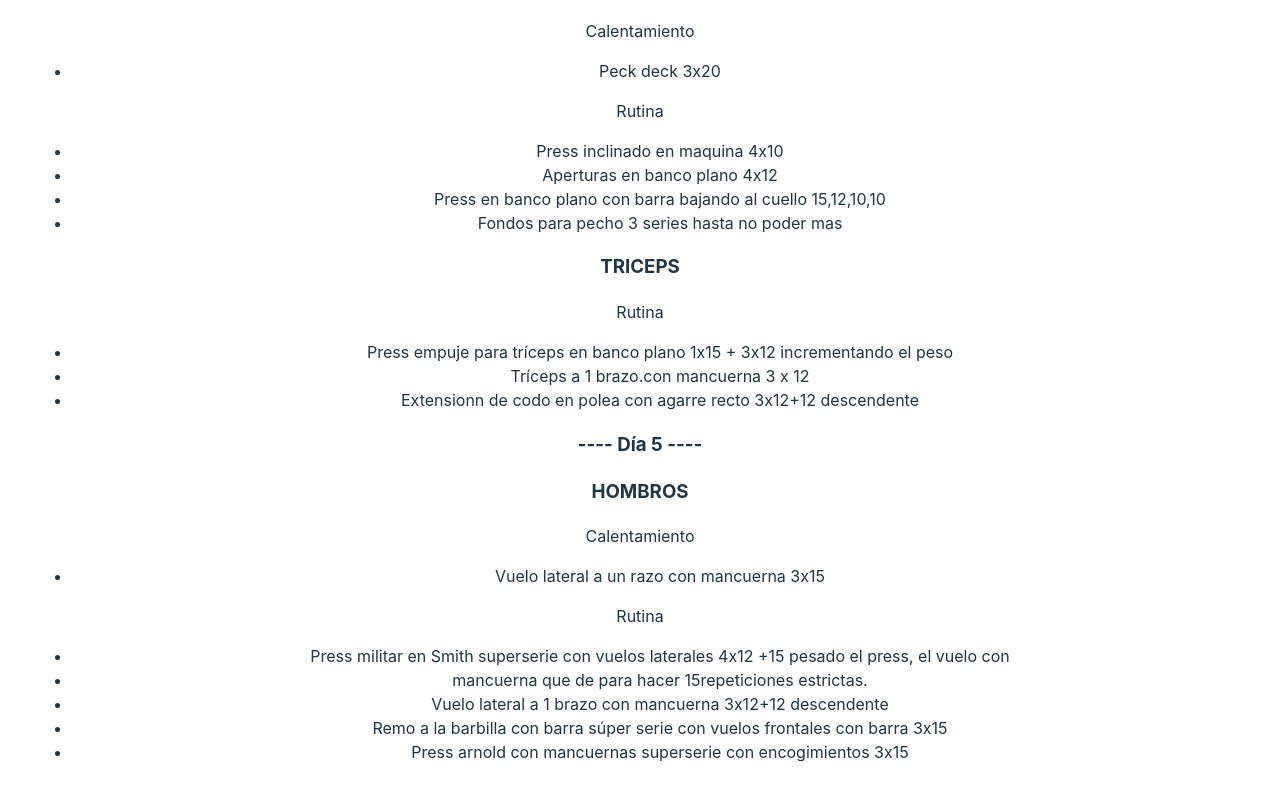
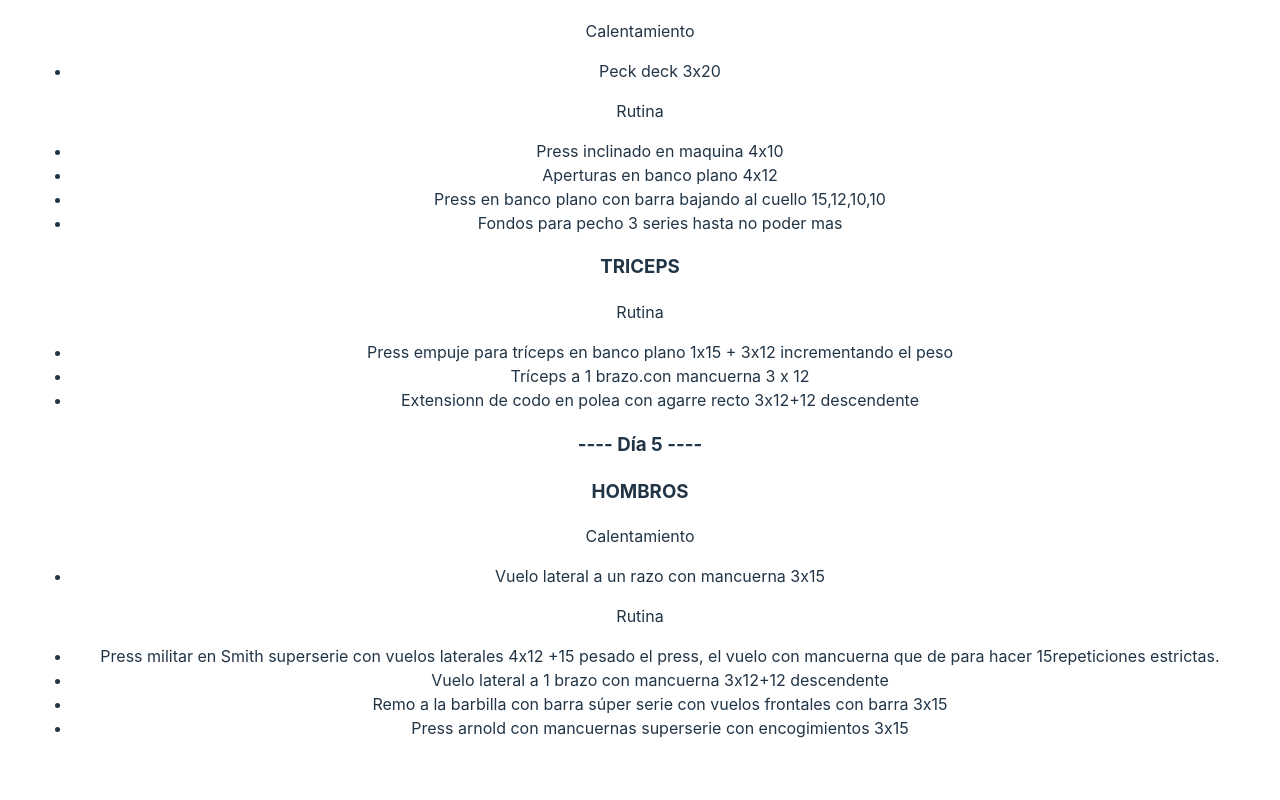
Before and after one commit to EstebanSoaje/rutina-gym, a React (Vite) app: page / in a window 1280 px wide. Shown: the part 1557-2357 px from the top of the page. Built offline with nearby package versions, Linux system fonts and the light colour scheme.

Commit message:
Update RutinaHombre.jsx
Se corrige linea de rutina hombre

```diff
--- a/src/components/RutinaHombre.jsx
+++ b/src/components/RutinaHombre.jsx
@@ -90,8 +90,7 @@ export const RutinaHombre = ()=>  {
       </ul>
       <p>Rutina</p>
       <ul>
-        <li>      Press militar en Smith superserie con vuelos laterales 4x12 +15 pesado el press, el vuelo con</li>
-        <li>      mancuerna que de para hacer 15repeticiones estrictas.</li>
+        <li>      Press militar en Smith superserie con vuelos laterales 4x12 +15 pesado el press, el vuelo con mancuerna que de para hacer 15repeticiones estrictas.</li>
         <li>      Vuelo lateral a 1 brazo con mancuerna 3x12+12 descendente</li>
         <li>      Remo a la barbilla con barra súper serie con vuelos frontales con barra 3x15</li>
         <li>      Press arnold con mancuernas superserie con encogimientos 3x15</li>
```
